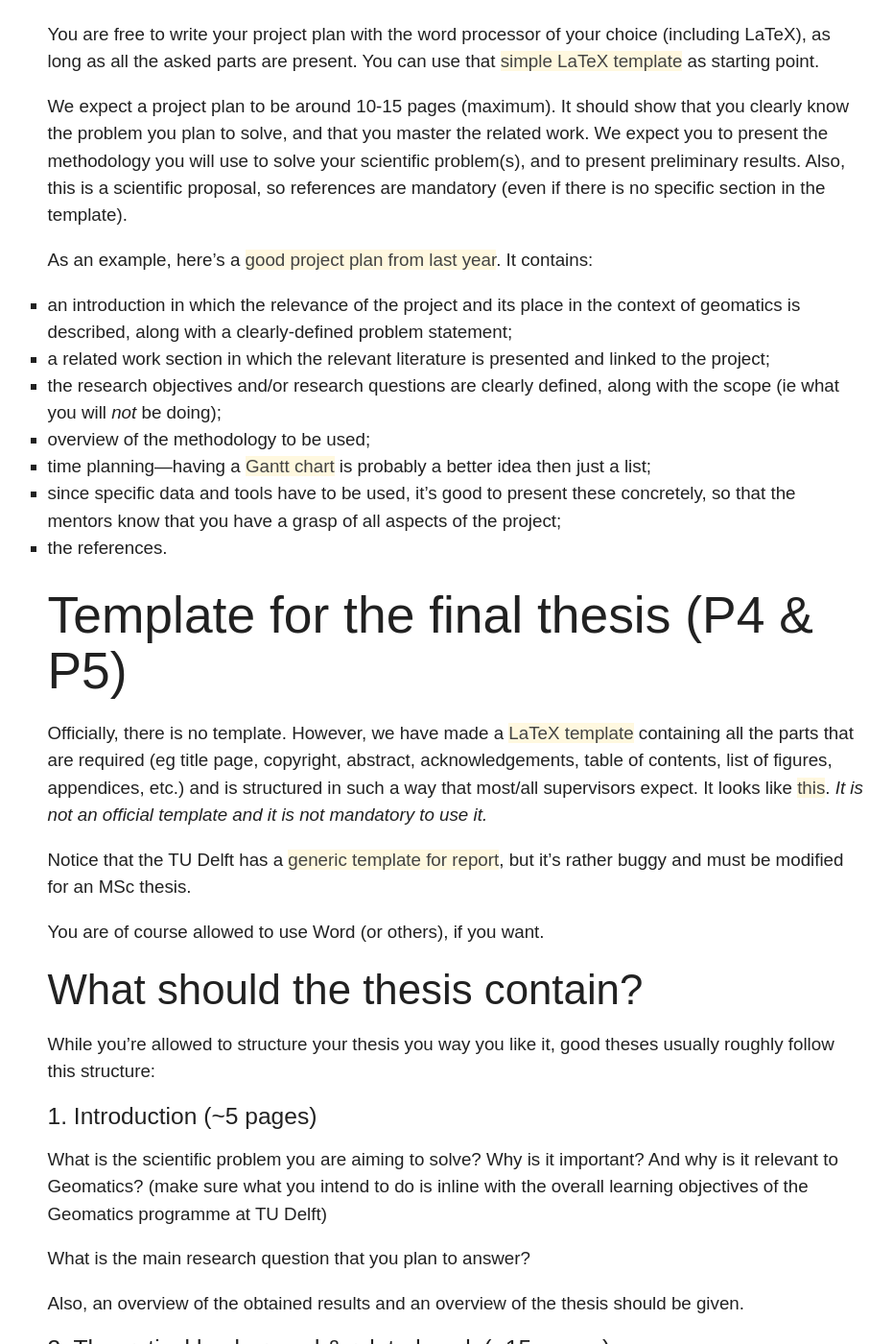
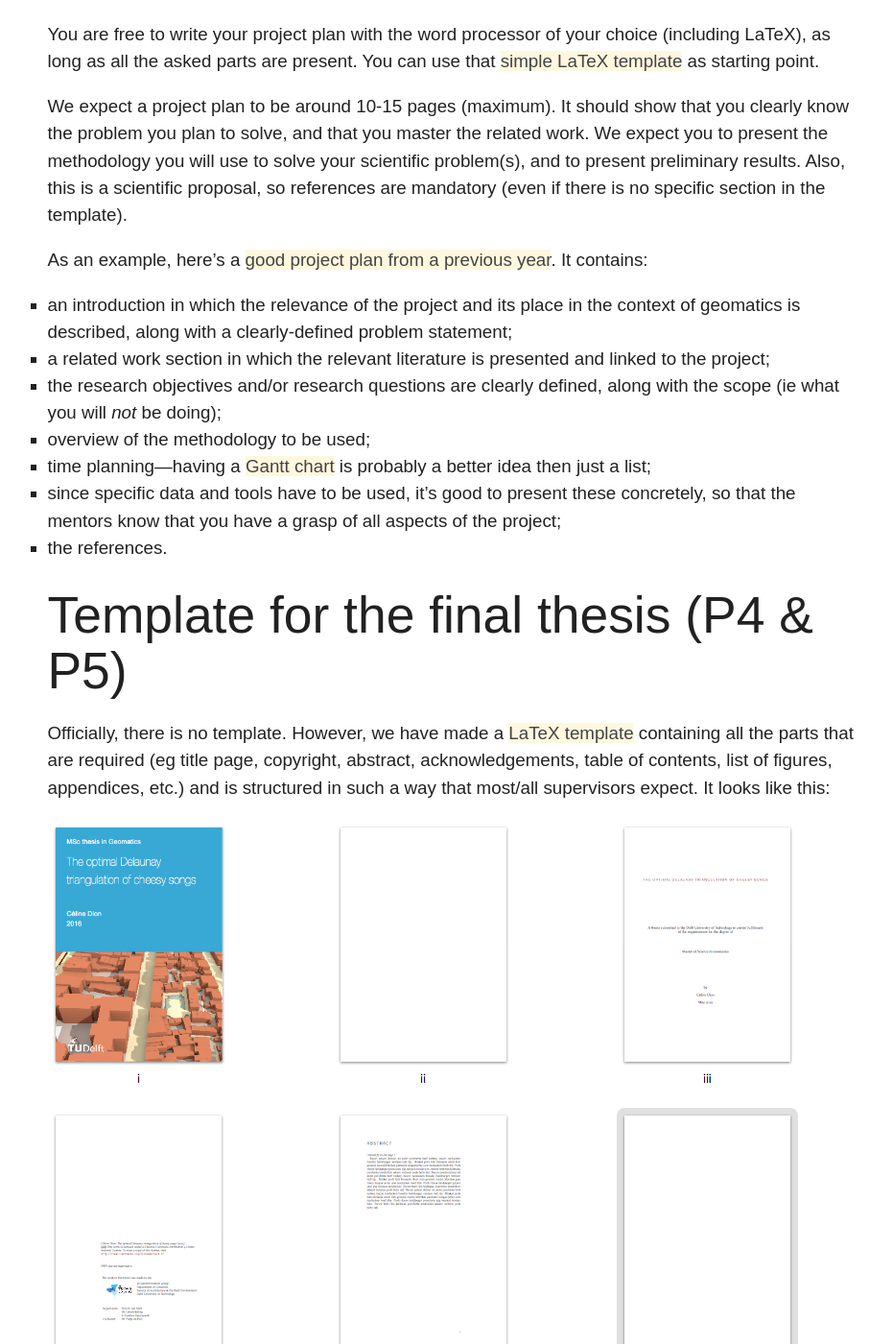
Before and after one commit to tudelft3d/geo2020, a Jekyll site: the page built from templates/index.md, in a window 1280 px wide and 1400 px high, scrolled down 664 px. Shown: the whole window at 96% size, without its empty margins (165-1096 px from the left). Built offline with Jekyll 4.4.1, drawn with Linux system fonts in a browser that asks for light colours; nearby versions of some CDN libraries; some of the changed lines change nothing that is shown; some of the changed text lies outside the part shown.

Commit message:
link to PDF and template latex better

```diff
--- a/templates/index.md
+++ b/templates/index.md
@@ -30,7 +30,7 @@ It should show that you clearly know the problem you plan to solve, and that you
 We expect you to present the methodology you will use to solve your scientific problem(s), and to present preliminary results.
 Also, this is a scientific proposal, so references are mandatory (even if there is no specific section in the template).
 
-As an example, here's a [good project plan from last year]({{ "/pdfs/example_gradplan_mulder.pdf" | prepend: site.baseurl }}).
+As an example, here's a [good project plan from a previous year]({{ "/pdfs/example_gradplan_mulder.pdf" | prepend: site.baseurl }}).
 It contains:
 
   - an introduction in which the relevance of the project and its place in the context of geomatics is described, along with a clearly-defined problem statement;
@@ -49,10 +49,15 @@ It contains:
 
 Officially, there is no template.
 However, we have made a [LaTeX template](https://github.com/tudelftgeomatics/thesis_template) containing all the parts that are required (eg title page, copyright, abstract, acknowledgements, table of contents, list of figures, appendices, etc.) and is structured in such a way that most/all supervisors expect.
-It looks like [this](https://github.com/tudelftgeomatics/thesis_template/raw/master/thesis.pdf).
+It looks like this:
+
+[![](thesislatex.png)](https://github.com/tudelftgeomatics/thesis_template/raw/master/thesis.pdf)
+
+Download the [full LaTeX source in one ZIP](https://github.com/tudelftgeomatics/thesis_template/archive/master.zip).
+
 *It is not an official template and it is not mandatory to use it.*
 
-Notice that the TU Delft has a [generic template for report](https://intranet.tudelft.nl/fileadmin/Files/medewerkersportal/mc/huisstijl/Downloads/latex_newreport.zip), but it's rather buggy and must be modified for an MSc thesis.
+Notice that the TU Delft has a [generic LaTeX template for report](https://intranet.tudelft.nl/fileadmin/Files/medewerkersportal/mc/huisstijl/Downloads/latex_newreport.zip), but it's rather buggy and must be modified for an MSc thesis.
 
 You are of course allowed to use Word (or others), if you want.
 
```
Also changed, not shown: templates/thesislatex.png (added).
